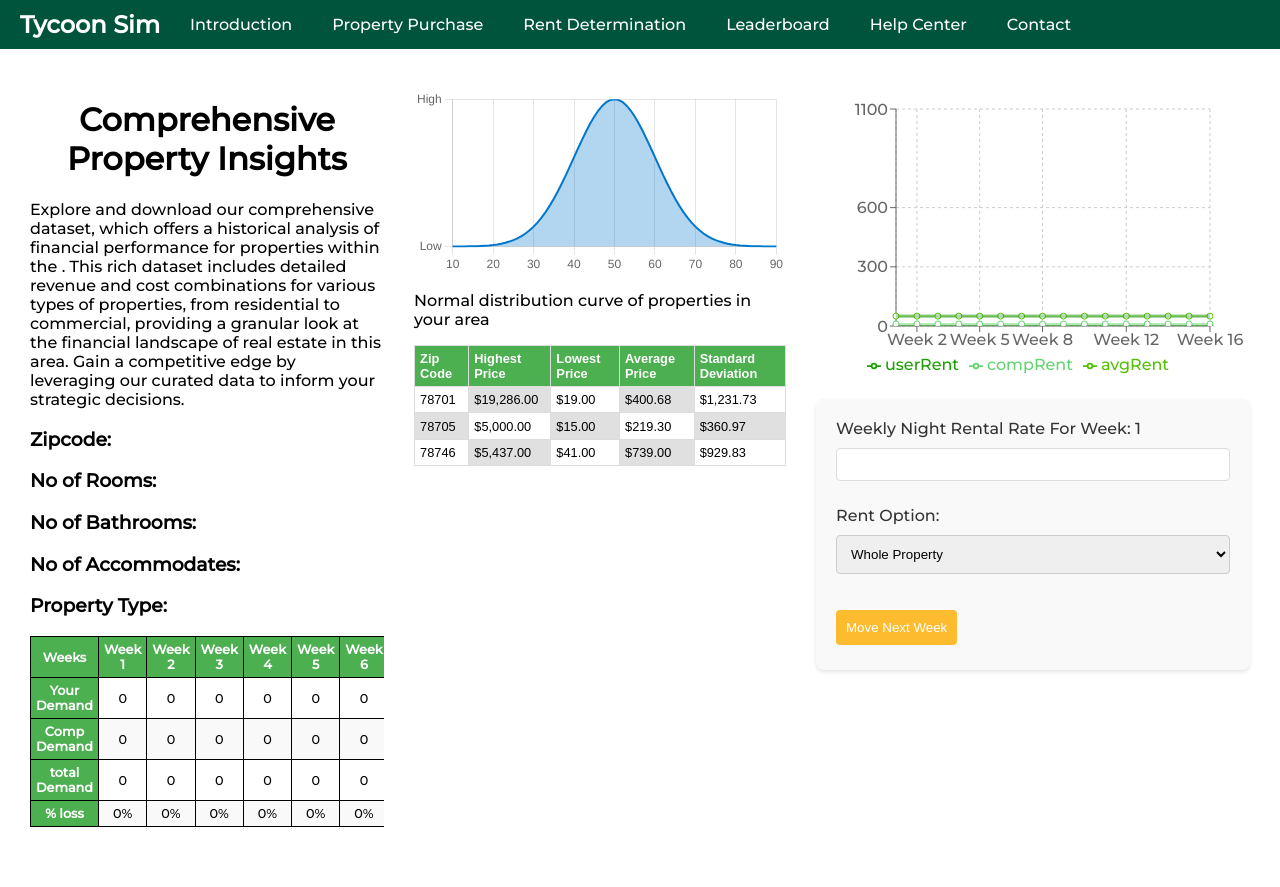
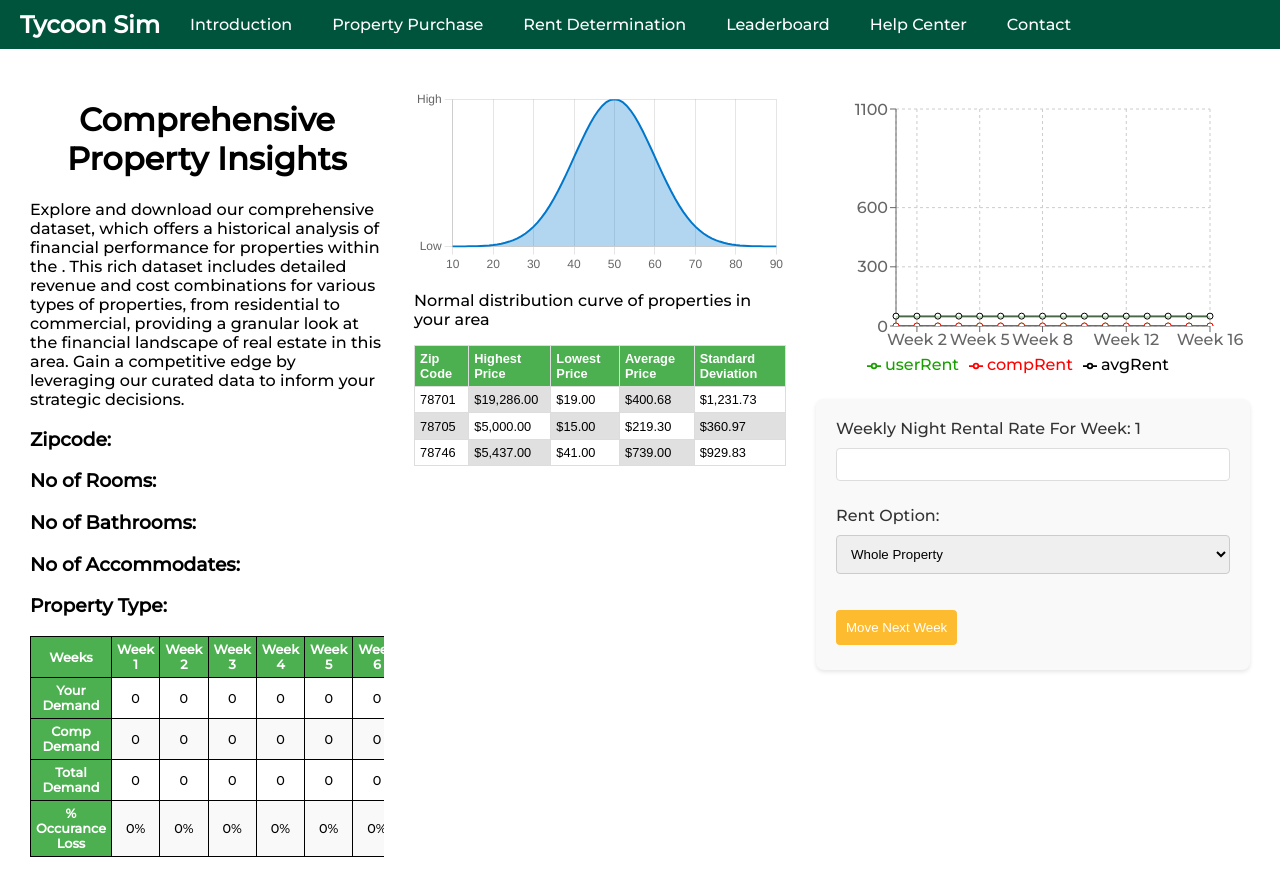
Before and after one commit to Devenvaruv/tycoonsimulator, a React (Create React App) app: page /monthly-pricing in a window 1280 px wide. Before the commit the page ends 857 px from the top, so only its background shows below. Built offline with nearby package versions, Linux system fonts and the light colour scheme.

Commit message:
need to modify hTable

```diff
--- a/src/components/DemandVsTimeGraph/DemandVsTimeGraph.js
+++ b/src/components/DemandVsTimeGraph/DemandVsTimeGraph.js
@@ -1,7 +1,7 @@
 import React from 'react';
 import { LineChart, Line, XAxis, YAxis, CartesianGrid, Tooltip, Legend,ReferenceArea, ResponsiveContainer } from 'recharts';
 
-const DemandVsTimeGraph = ({ userData }) => {
+const DemandVsTimeGraph = ({ userData, maxRent }) => {
 
   return (
     <ResponsiveContainer width="100%" height={300}>
@@ -23,10 +23,10 @@ const DemandVsTimeGraph = ({ userData }) => {
         <Tooltip />
         <Legend />
         <Line type="monotone" dataKey="userRent" stroke="#19A000" activeDot={{ r: 8 }} />
-        <Line type="monotone" dataKey="compRent" stroke="#63D471" activeDot={{ r: 8 }} />
-        <Line type="monotone" dataKey="avgRent" stroke="#52C000" activeDot={{ r: 8 }} />
+        <Line type="monotone" dataKey="compRent" stroke="#FF0000" activeDot={{ r: 8 }} />
+        <Line type="monotone" dataKey="avgRent" stroke="#000000" activeDot={{ r: 8 }} />
 
-        <ReferenceArea y1={40} y2={60} strokeOpacity={0.3} fill="green" fillOpacity={0.3} />
+        <ReferenceArea y1={40} y2={maxRent} strokeOpacity={0.3} fill="green" fillOpacity={0.3} />
       </LineChart>
     </ResponsiveContainer>
   );
--- a/src/components/HorizontalTable/HorizontalTable.js
+++ b/src/components/HorizontalTable/HorizontalTable.js
@@ -30,13 +30,13 @@ const HorizontalTable = ({ data , dataPercentage }) => { // Accept data as a pro
             ))}
           </tr>
           <tr>
-            <th className="th-td-sm"> total Demand</th>
+            <th className="th-td-sm"> Total Demand</th>
             {data.map((income, index) => (
               <td key={index} className="th-td-sm">{income}</td>
             ))}
           </tr>
           <tr>
-            <th className="th-td-sm"> % loss</th>
+            <th className="th-td-sm"> % Occurance Loss</th>
             {dataPercentage.map((income2, index2) => (
               <td key={index2} className="th-td-sm">{income2}%</td>
             ))}
--- a/src/pages/MonthlyPricing/MonthlyPricing.js
+++ b/src/pages/MonthlyPricing/MonthlyPricing.js
@@ -18,16 +18,19 @@ const MonthlyPricing = () => {
   const [showCongratsModal, setShowCongratsModal] = useState(false);
   const [doDisplayCard, setDoDisplayCard] = useState(false);
   const [userName, setUserName] = useState("");
-  const [competatorRent, setCompetatorRent] = useState();
   const [thisWeekDeviation, setThisWeekDeviation] = useState(1);
   const [currentWeekIndex, setCurrentWeekIndex] = useState(0);
 
   const [weeklyRentData, setWeeklyRentData] = useState(Array(16).fill(0));
+  const [weeklyCompRentData, setWeeklyCompRentData] = useState(Array(16).fill(0));
+
   const [weeklyDemandData, setWeeklyDemandData] = useState(Array(16).fill(0));
-  const [weeklyPercentageLossData, setWeeklyPercentageLossData] = useState(
-    Array(16).fill(0)
-  );
+
+  const [weeklyPercentageLossData, setWeeklyPercentageLossData] = useState(Array(16).fill(0));
   const jsonData = require("./df.json");
+
+  const [sum, setSum] = useState(50);
+  const [maxDemand, setMaxDemand] = useState(5);
 
   const toggle = () => {
     if(currentWeekIndex >= 16){
@@ -42,7 +45,6 @@ const MonthlyPricing = () => {
     });
   };
 
-  const [sum, setSum] = useState(50); // Using state to store the sum
 
   useEffect(() => {
     // Assuming `jsonData` is available within this component, or fetched inside this useEffect
@@ -56,19 +58,22 @@ const MonthlyPricing = () => {
       property_type: "Entire home/apt",
       // 'week' will be set in the loop
     };
+    let tempMaxDemand = 5;
 
     for (let week = 1; week <= 16; week++) {
       currentFilters.week = week;
       const matchingRow = findMatchingRow(jsonData, currentFilters);
       if (matchingRow) {
         tempSum += matchingRow.simulated_occupancy;
+        tempMaxDemand = Math.max(maxDemand, matchingRow.simulated_occupancy);
+        setMaxDemand(Math.round(tempMaxDemand));
       } else {
         tempSum += 5;
       }
     }
 
-    setSum((tempSum / 16) * 10); // Update state with the final sum
-  }, [currentGameData]);
+    setSum(Math.round((tempSum / 16) * 10)); // Update state with the final sum
+  }, [currentGameData, jsonData, maxDemand]);
 
   const getRandomNumberAround = (center, deviation) => {
     const min = center - deviation;
@@ -137,11 +142,11 @@ const MonthlyPricing = () => {
     );
     const currentWeekSimulatedOccupancy =
       (matchingRow ? matchingRow.simulated_occupancy : 5) * 10;
-    const competatorRentRandom = getRandomNumberAround(
+    const competatorRentRandom = Math.round(getRandomNumberAround(
       currentWeekSimulatedOccupancy,
       thisWeekDeviation * 10
-    );
-    setCompetatorRent(competatorRentRandom);
+    ));
+
 
     setDoDisplayCard(!doDisplayCard);
 
@@ -150,13 +155,15 @@ const MonthlyPricing = () => {
     if (currentWeekIndex < 17) {
       const updatedWeeklyRentData = [...weeklyRentData];
 
-      updatedWeeklyRentData[currentWeekIndex] = currentWeekWinner
-        ? parseFloat(data.currentRentPrice)
-        : 0;
+      updatedWeeklyRentData[currentWeekIndex] = parseFloat(data.currentRentPrice);
+
+      const updatedWeeklyCompRentData = [...weeklyCompRentData];
+
+      updatedWeeklyCompRentData[currentWeekIndex] = competatorRentRandom;
 
       const updatedWeeklyDemandData = [...weeklyDemandData];
       updatedWeeklyDemandData[currentWeekIndex] = matchingRow
-        ? matchingRow.simulated_occupancy
+        ? Math.round(matchingRow.simulated_occupancy)
         : 5;
 
       const updatedWeeklyPercentageLossData = [...weeklyPercentageLossData];
@@ -170,10 +177,12 @@ const MonthlyPricing = () => {
 
 
       setWeeklyPercentageLossData(updatedWeeklyPercentageLossData);
+      setWeeklyCompRentData(updatedWeeklyCompRentData);
       setWeeklyRentData(updatedWeeklyRentData);
       setWeeklyDemandData(updatedWeeklyDemandData);
 
       setCurrentWeekIndex(currentWeekIndex + 1);
+
     } else {
       setShowCongratsModal(true);
       // Handle the case when all weeks have been filled
@@ -181,17 +190,10 @@ const MonthlyPricing = () => {
     }
   };
 
-  const graphData2 = weeklyDemandData.map((rent, index) => ({
-    time: `Week ${index + 1}`,
+  const graphRentData = weeklyRentData.map((rent, index) => ({
+    time: `Week ${index+ 1}`,
     userRent: rent,
-    compRent: rent+10,
-    avgRent: sum,
-  }));
-
-  const graphRentData = weeklyRentData.map((rent, index) => ({
-    time: `Week ${index + 1}`,
-    userRent: rent,
-    compRent: rent+10,
+    compRent: weeklyCompRentData[index],
     avgRent: sum,
   }));
 
@@ -200,7 +202,6 @@ const MonthlyPricing = () => {
       {!showCongratsModal && (
         <div className="pre-congrats-content">
           {doDisplayCard && (
-
               <DisplayCard
                 title={currentWeekIndex}
                 currentWealth={weeklyRentData[currentWeekIndex - 1] * 7}
@@ -209,10 +210,9 @@ const MonthlyPricing = () => {
                 onContinue={toggle}
                 expectedValue={weeklyDemandData[currentWeekIndex - 1] * 10}
                 userValue={weeklyRentData[currentWeekIndex - 1]}
-                userValue2={competatorRent}
+                userValue2={weeklyCompRentData[currentWeekIndex - 1]}
                 fluctation={thisWeekDeviation * 10}
               />
-
           )}
           <div className="week-container">
             <h1>Comprehensive Property Insights</h1>
@@ -246,7 +246,7 @@ const MonthlyPricing = () => {
             <PriceTable />
           </div>
           <div className="rng-container">
-            <DemandVsTimeGraph userData={graphRentData}/>
+            <DemandVsTimeGraph userData={graphRentData} maxRent={maxDemand * 10}/>
             <div className="rent-setter-container">
               <PropertySellForm onSell={handleFormSubmit} />
               <p>{}</p>
```
